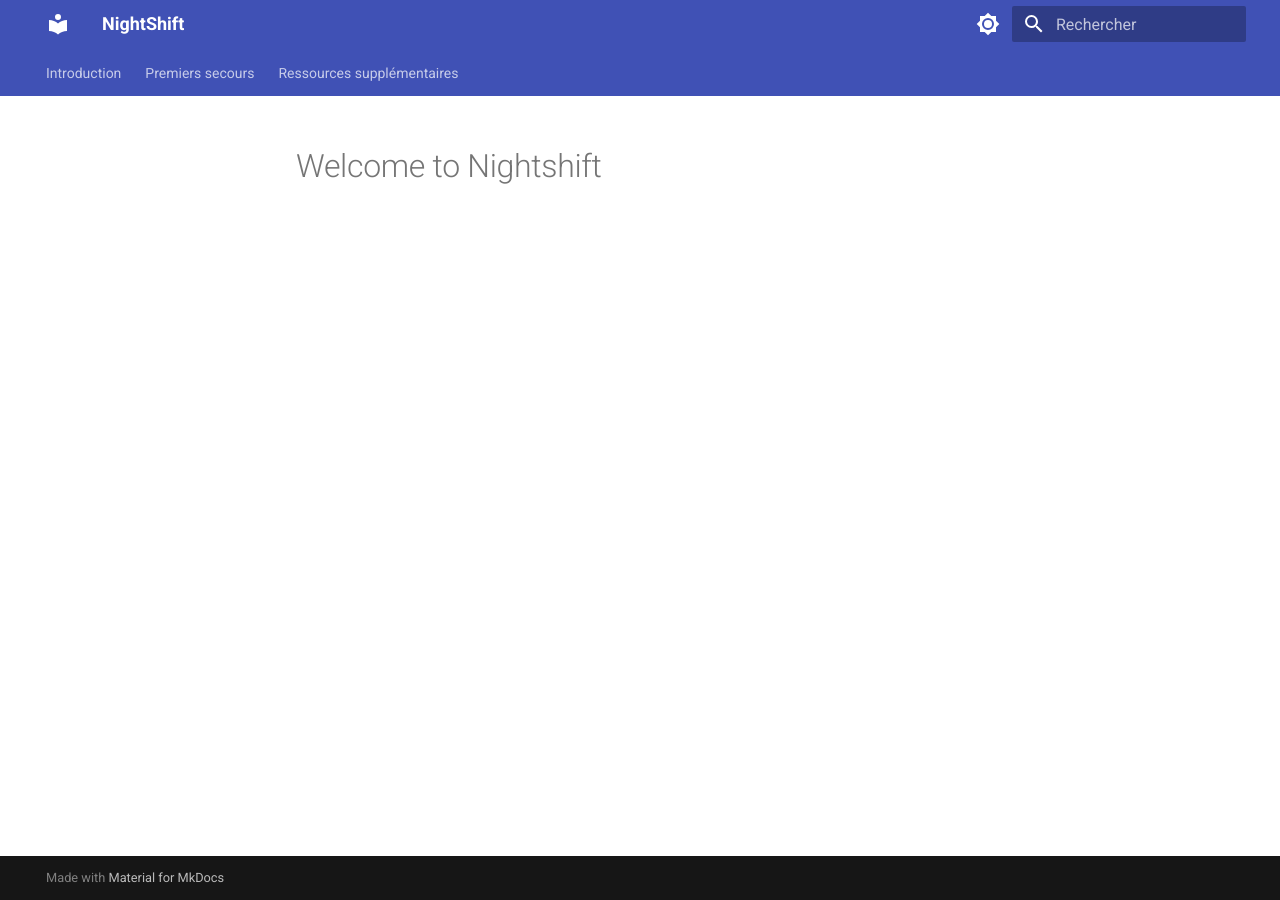
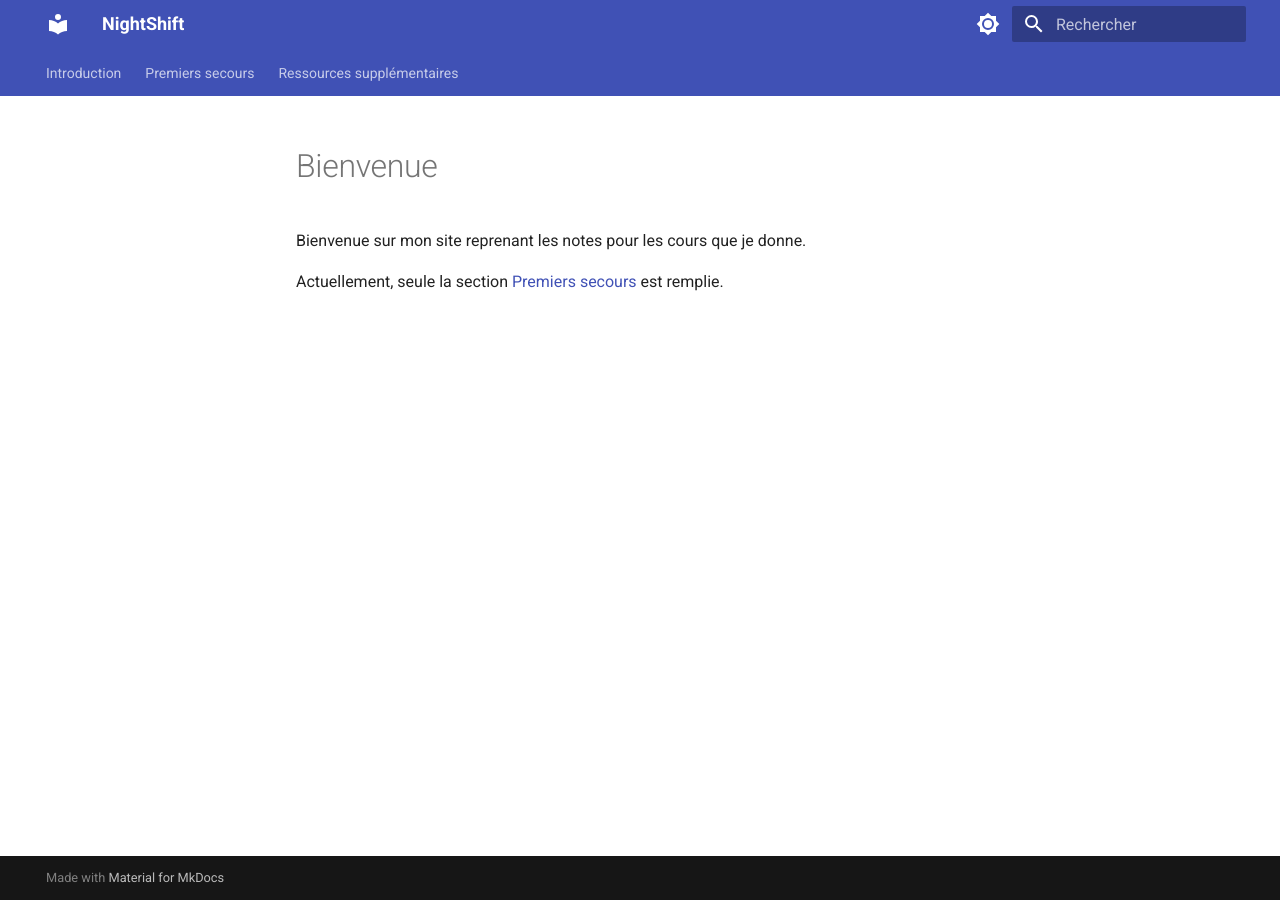
Before and after one commit to rmic/nightshift, an MkDocs documentation site: the page built from docs/index.md, in a window 1280 px wide. Built offline with MkDocs 1.6.1 and Material for MkDocs 9.7.7, drawn with Linux system fonts in a browser that asks for light colours.

Commit message:
welcome page

```diff
--- a/docs/index.md
+++ b/docs/index.md
@@ -1 +1,5 @@
-# Welcome to Nightshift
+# Bienvenue
+
+Bienvenue sur mon site reprenant les notes pour les cours que je donne.
+
+Actuellement, seule la section [Premiers secours](premiers_secours/rei/securite.md) est remplie.
```
